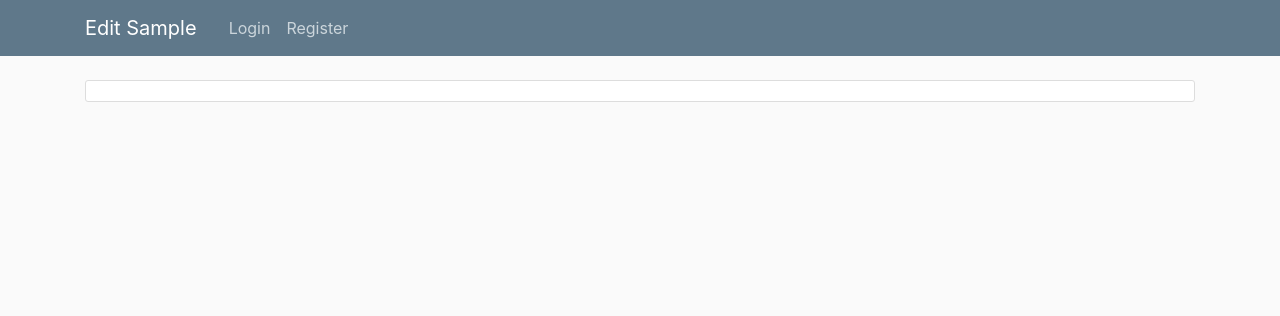
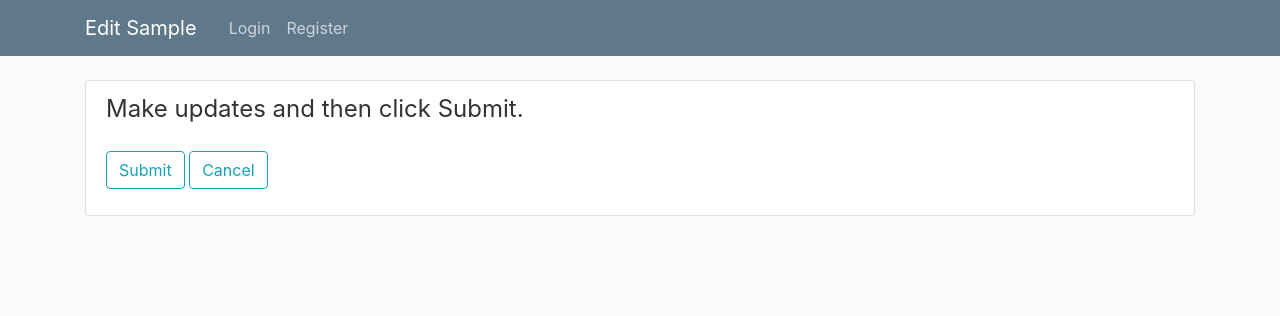
Before and after one commit to JSellers0/PythonTimeClock_Flask_WebApp, a Flask app: template templates/adjust_item.html in a window 1280 px wide. Shown: the top 316 px of the page. Run offline with Flask 2, Linux system fonts and the light colour scheme; the template is opened without the code that fills it: values that come from a table or form of the project are taken from there, most other values are stand-ins (such as "Sample title", 1, 10 or a date in 2020); some libraries are stand-ins or nearby versions.

Commit message:
get adjustment working

```diff
--- a/templates/adjust.html
+++ b/templates/adjust.html
@@ -7,7 +7,7 @@
 {% block body %}
 <div class="content-section">
     <div id="controlpanel" class="form-group">
-        <a class="btn btn-outline-info" href={{ url_for( "adjust_time" ) }} id="adjust_time">Adjust Timestamps</a>
+        <a class="btn btn-outline-info" href={{ url_for( "adjust_itemselect", item_type="time" ) }} id="adjust_time">Adjust Timestamps</a>
         <a class="btn btn-outline-info" href={{ url_for( "adjust_itemselect", item_type="project" ) }} id="adjust_project">Edit Projects</a>
         <a class="btn btn-outline-info" href={{ url_for( "adjust_itemselect", item_type="task" ) }} id="adjust_task">Edit Tasks</a>
         <a class="btn btn-outline-info" href={{ url_for( "adjust_itemselect", item_type="note" ) }} id="adjust_note">Edit Notes</a>
--- a/templates/adjust_item.html
+++ b/templates/adjust_item.html
@@ -6,5 +6,56 @@
 
 {% block body %}
 <div class="content-section">
+<form method="POST" action="">
+    {{ form.hidden_tag() }}
+    <fieldset class="form-group">
+        <legend>Make updates and then click Submit.</legend>
+        {% if item_type == "time" %}
+        <div class="form-group">
+            <span class="form-control-label">TimelogID </span>
+            <span class="form-control form-control-lg">{{ item.get("timelogid") }}</span>
+        </div>
+        <div class="form-group">
+            {{ form.start.label(class="form-control-label") }}
+            {{ form.start(class="form-control form-control-lg", value=item.get("start")) }}
+        </div>
+        <div class="form-group">
+            {{ form.stop.label(class="form-control-label") }}
+            {{ form.stop(class="form-control form-control-lg", value=item.get("stop")) }}
+        </div>
+        <div class="form-group">
+            {{ form.project.label(class="form-control-label") }}
+            {{ form.project(class="form-control form-control-lg", value=item.get("project_name")) }}
+        </div>
+        <div class="form-group">
+            {{ form.task.label(class="form-control-label") }}
+            {{ form.task(class="form-control form-control-lg", value=item.get("task_name")) }}
+        </div>
+        <div class="form-group">
+            {{ form.note.label(class="form-control-label") }}
+            {{ form.note(class="form-control form-control-lg", value=item.get("note_name")) }}
+        </div>
+        {% elif item_type == "project" %}
+        <div class="form-group">
+            {{ form.project.label(class="form-control-label") }}
+            {{ form.project(class="form-control form-control-lg", value=item.get("project_name")) }}
+        </div>
+        {% elif item_type == "task" %}
+        <div class="form-group">
+            {{ form.task.label(class="form-control-label") }}
+            {{ form.task(class="form-control form-control-lg", value=item.get("task_name")) }}
+        </div>
+        {% elif item_type == "note" %}
+        <div class="form-group">
+            {{ form.note.label(class="form-control-label") }}
+            {{ form.note(class="form-control form-control-lg", value=item.get("note_name")) }}
+        </div>
+        {% endif %}
+    </fieldset>
+    <div class="form-group">
+        {{ form.submit(class="btn btn-outline-info") }}
+        <a href={{ url_for( "adjust" ) }} class="btn btn-outline-info">Cancel</a>
+    </div>
+</form>
 </div>
 {% endblock body %}
```
